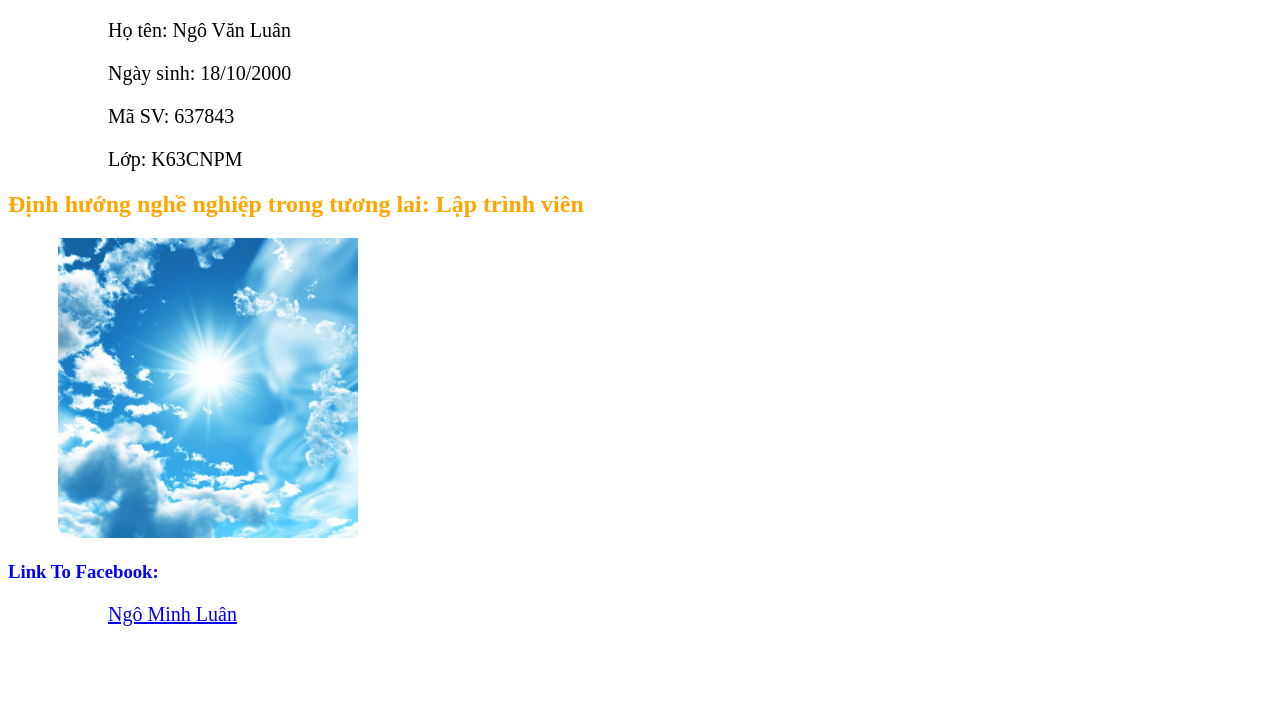
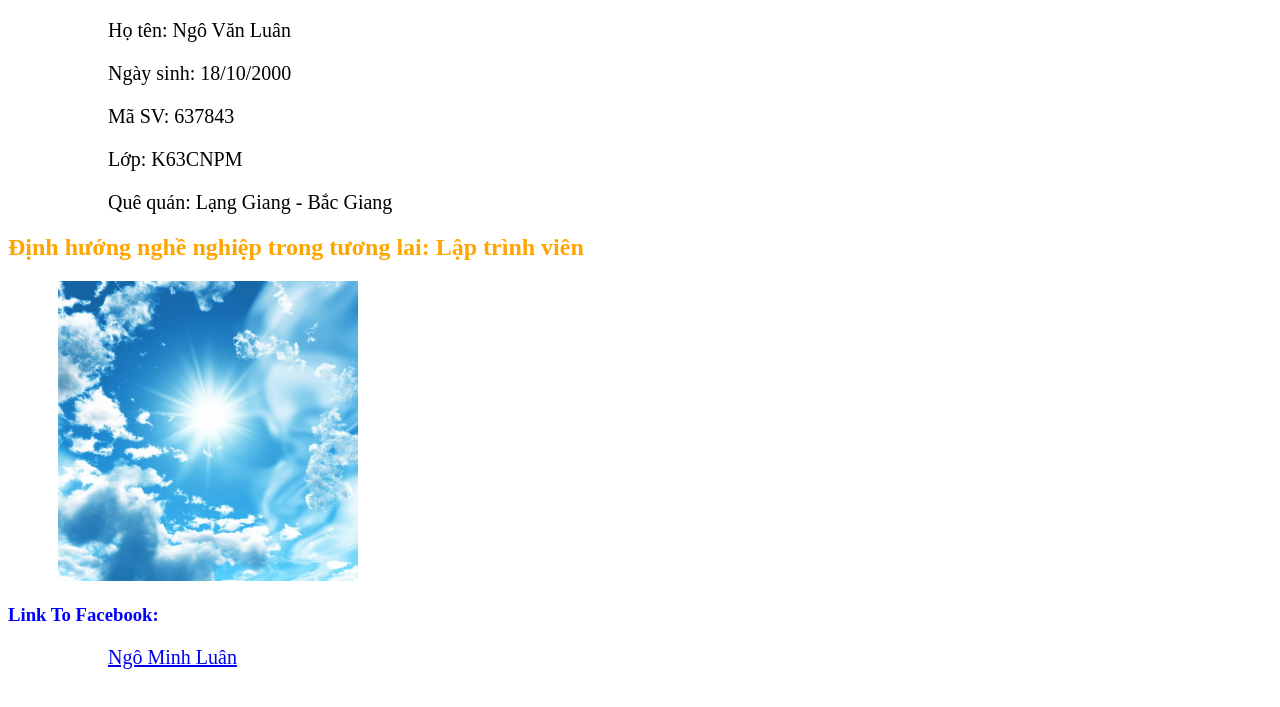
Before and after one commit to minhluan2000/my-project, a plain HTML site: page index.html in a window 1280 px wide. Shown: the part 61-768 px from the top of the page. Drawn offline with Linux system fonts and the light colour scheme.

Commit message:
the first commit

```diff
--- a/index.html
+++ b/index.html
@@ -18,6 +18,7 @@
 	<p>Ngày sinh: 18/10/2000</p>
 	<p>Mã SV: 637843</p>
 	<p>Lớp: K63CNPM</p>
+	<p>Quê quán: Lạng Giang - Bắc Giang</p>
 
 <h2 style="color:orange">Định hướng nghề nghiệp trong tương lai: Lập trình viên</h2>
 	<img src="images folder/img-bautroi.jpg" alt="bau troi" width="300" height="300">
```
Also changed, not shown: images folder/RicardoMilos.jpg (deleted).
